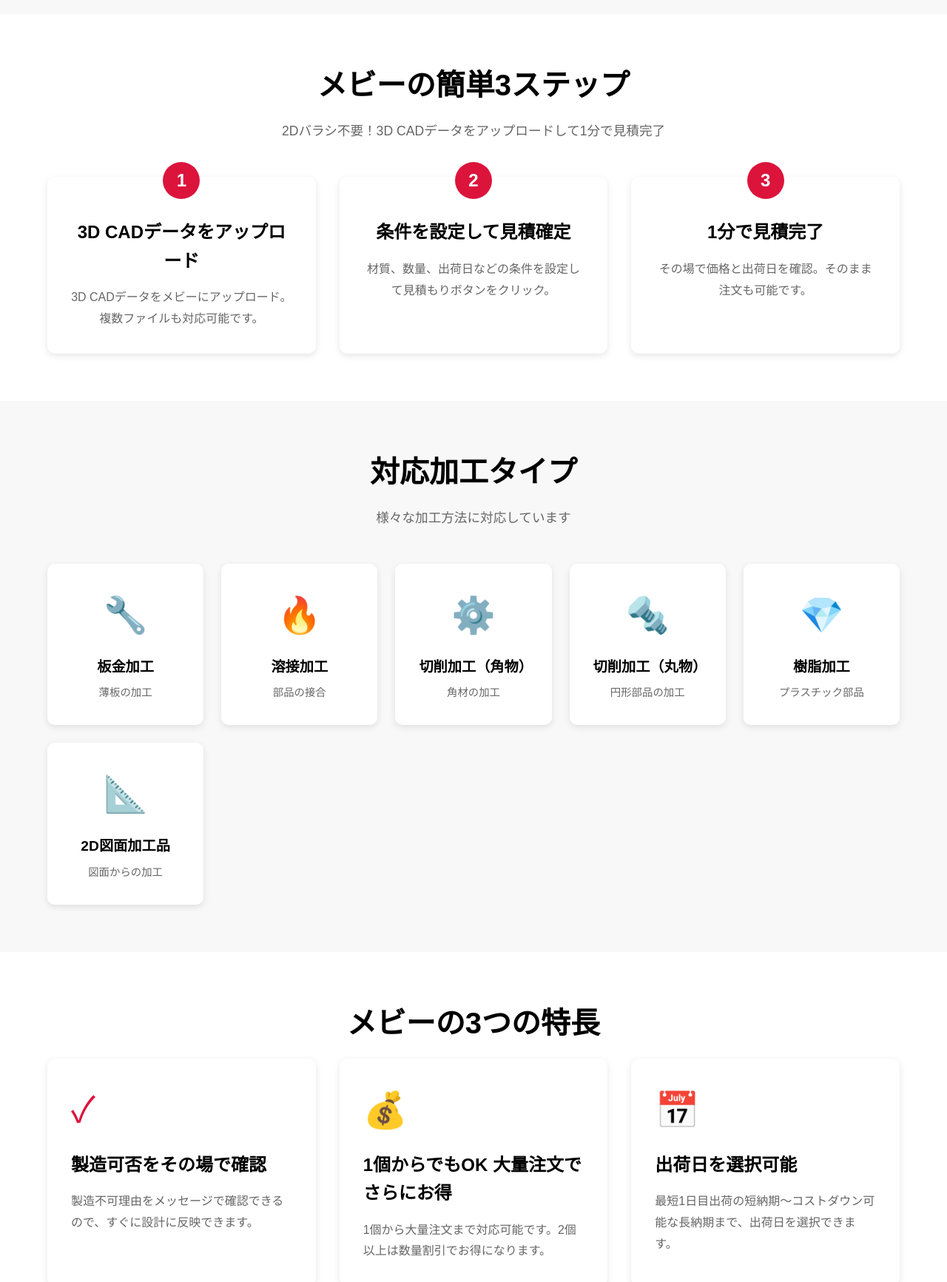
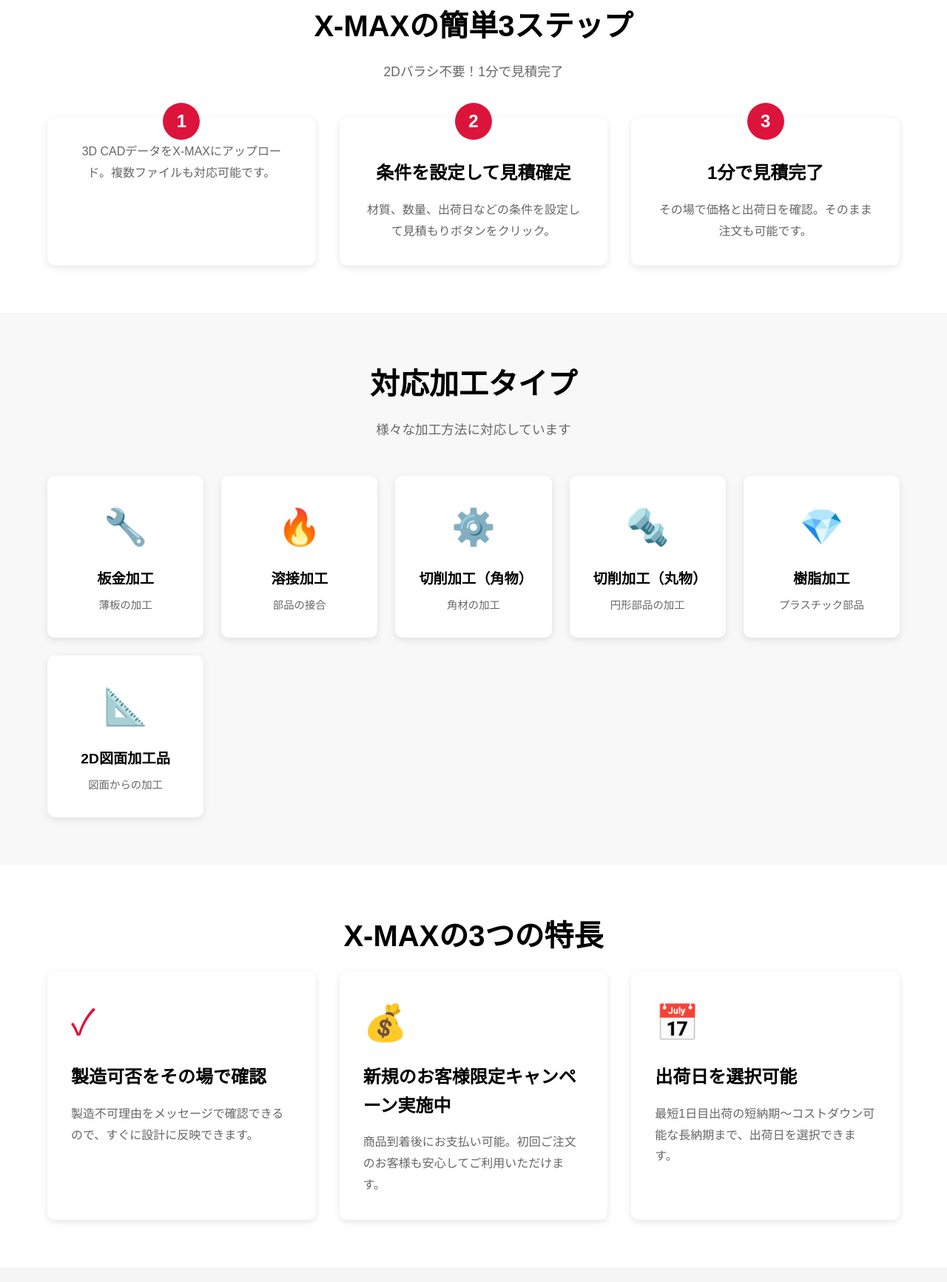
Before and after one commit to emmadyl22-code/jpxmax, a plain HTML site: page index.html in a window 1280 px wide. Shown: the part 1770-3503 px from the top of the page at 74% size. Drawn offline with Linux system fonts and the light colour scheme.

Commit message:
Add files via upload

```diff
--- a/index.html
+++ b/index.html
@@ -915,7 +915,6 @@
     <!-- 图片轮播区域 -->
     <section class="carousel-section" id="upload">
         <div class="carousel-container">
-            <h2 class="section-title" data-i18n="upload.title">3D CADデータをアップロード</h2>
             <div class="carousel-wrapper">
                 <div class="carousel-slides" id="carouselSlides">
                     <div class="carousel-slide active">
@@ -938,13 +937,12 @@
     <!-- 3步流程 -->
     <section class="steps-section" id="steps">
         <div class="steps-container">
-            <h2 class="section-title" data-i18n="steps.title">メビーの簡単3ステップ</h2>
-            <p class="section-subtitle" data-i18n="steps.subtitle">2Dバラシ不要！3D CADデータをアップロードして1分で見積完了</p>
+            <h2 class="section-title" data-i18n="steps.title">X-MAXの簡単3ステップ</h2>
+            <p class="section-subtitle" data-i18n="steps.subtitle">2Dバラシ不要！1分で見積完了</p>
             <div class="steps">
                 <div class="step-card">
                     <div class="step-number">1</div>
-                    <h3 data-i18n="steps.step1.title">3D CADデータをアップロード</h3>
-                    <p data-i18n="steps.step1.description">3D CADデータをメビーにアップロード。複数ファイルも対応可能です。</p>
+                    <p data-i18n="steps.step1.description">3D CADデータをX-MAXにアップロード。複数ファイルも対応可能です。</p>
                 </div>
                 <div class="step-card">
                     <div class="step-number">2</div>
@@ -1003,7 +1001,7 @@
     <!-- 特色功能 -->
     <section class="features" id="features">
         <div class="steps-container">
-            <h2 class="section-title" data-i18n="features.title">メビーの3つの特長</h2>
+            <h2 class="section-title" data-i18n="features.title">X-MAXの3つの特長</h2>
             <div class="features-grid">
             <div class="feature-card">
                     <div class="feature-icon">✓</div>
@@ -1012,8 +1010,11 @@
             </div>
             <div class="feature-card">
                     <div class="feature-icon">💰</div>
-                    <h3 data-i18n="features.feature2.title">1個からでもOK 大量注文でさらにお得</h3>
-                    <p data-i18n="features.feature2.description">1個から大量注文まで対応可能です。2個以上は数量割引でお得になります。</p>
+                    <h3 data-i18n="features.feature2.title">新規のお客様限定
+                        初回3件まで「検収後払い」OK</h3>
+                    <p data-i18n="features.feature2.description">商品到着後に内容をご確認いただき、
+                        検収完了後にお支払いいただけます。
+                        初めてのお取引でも安心してご利用ください。</p>
             </div>
             <div class="feature-card">
                     <div class="feature-icon">📅</div>
@@ -1097,13 +1098,13 @@
                 },
                 hero: {
                     title: "3Dデータまとめて<br>1分見積もり",
-                    subtitle: "図面バラシは不要！3D CADデータをアップロードするだけで価格と出荷日をすぐに確認",
+                    subtitle: "図面バラシは不要！価格と出荷日をすぐに確認",
                     description: "図面加工品の手配にかかる手間・時間を大幅に削減できます。",
                     cta1: "3Dデータで無料見積もり",
                     cta2: "新規会員登録"
                 },
                 upload: {
-                    title: "3D CADデータをアップロード",
+                    title: "",
                     text: "ファイルをドラッグ＆ドロップまたはクリックして選択",
                     hint: "対応形式: STEP, STP, IGES, STL, OBJ, 3DM (最大10MB)",
                     quote: "見積もりを取得"
@@ -1115,11 +1116,11 @@
                     quantity: "数量"
                 },
                 steps: {
-                    title: "メビーの簡単3ステップ",
-                    subtitle: "2Dバラシ不要！3D CADデータをアップロードして1分で見積完了",
+                    title: "X-MAXの簡単3ステップ",
+                    subtitle: "2Dバラシ不要！1分で見積完了",
                     step1: {
-                        title: "3D CADデータをアップロード",
-                        description: "3D CADデータをメビーにアップロード。複数ファイルも対応可能です。"
+                        title: "",
+                        description: "3D CADデータをX-MAXにアップロード。複数ファイルも対応可能です。"
                     },
                     step2: {
                         title: "条件を設定して見積確定",
@@ -1147,14 +1148,15 @@
                     "type6.desc": "図面からの加工"
                 },
                 features: {
-                    title: "メビーの3つの特長",
+                    title: "X-MAXの3つの特長",
                     feature1: {
                         title: "製造可否をその場で確認",
                         description: "製造不可理由をメッセージで確認できるので、すぐに設計に反映できます。"
                     },
                     feature2: {
-                        title: "1個からでもOK 大量注文でさらにお得",
-                        description: "1個から大量注文まで対応可能です。2個以上は数量割引でお得になります。"
+
+                        title: "新規のお客様限定キャンペーン実施中",
+                        description: "商品到着後にお支払い可能。初回ご注文のお客様も安心してご利用いただけます。"
                     },
                     feature3: {
                         title: "出荷日を選択可能",
@@ -1188,13 +1190,13 @@
                 },
                 hero: {
                     title: "3D Data Upload<br>1 Minute Quote",
-                    subtitle: "No drawing breakdown needed! Upload 3D CAD data to instantly check price and delivery date",
+                    subtitle: "No drawing breakdown needed! Instantly check price and delivery date",
                     description: "Dramatically reduce the time and effort required for ordering custom parts.",
                     cta1: "Free Quote with 3D Data",
                     cta2: "New Member Registration"
                 },
                 upload: {
-                    title: "Upload 3D CAD Data",
+                    title: "",
                     text: "Drag & drop files or click to select",
                     hint: "Supported formats: STEP, STP, IGES, STL, OBJ, 3DM (Max 10MB)",
                     quote: "Get Quote"
@@ -1207,9 +1209,9 @@
                 },
                 steps: {
                     title: "Simple 3 Steps",
-                    subtitle: "No 2D breakdown needed! Upload 3D CAD data and get quote in 1 minute",
+                    subtitle: "No 2D breakdown needed! Get quote in 1 minute",
                     step1: {
-                        title: "Upload 3D CAD Data",
+                        title: "",
                         description: "Upload 3D CAD data. Multiple files are supported."
                     },
                     step2: {
```
